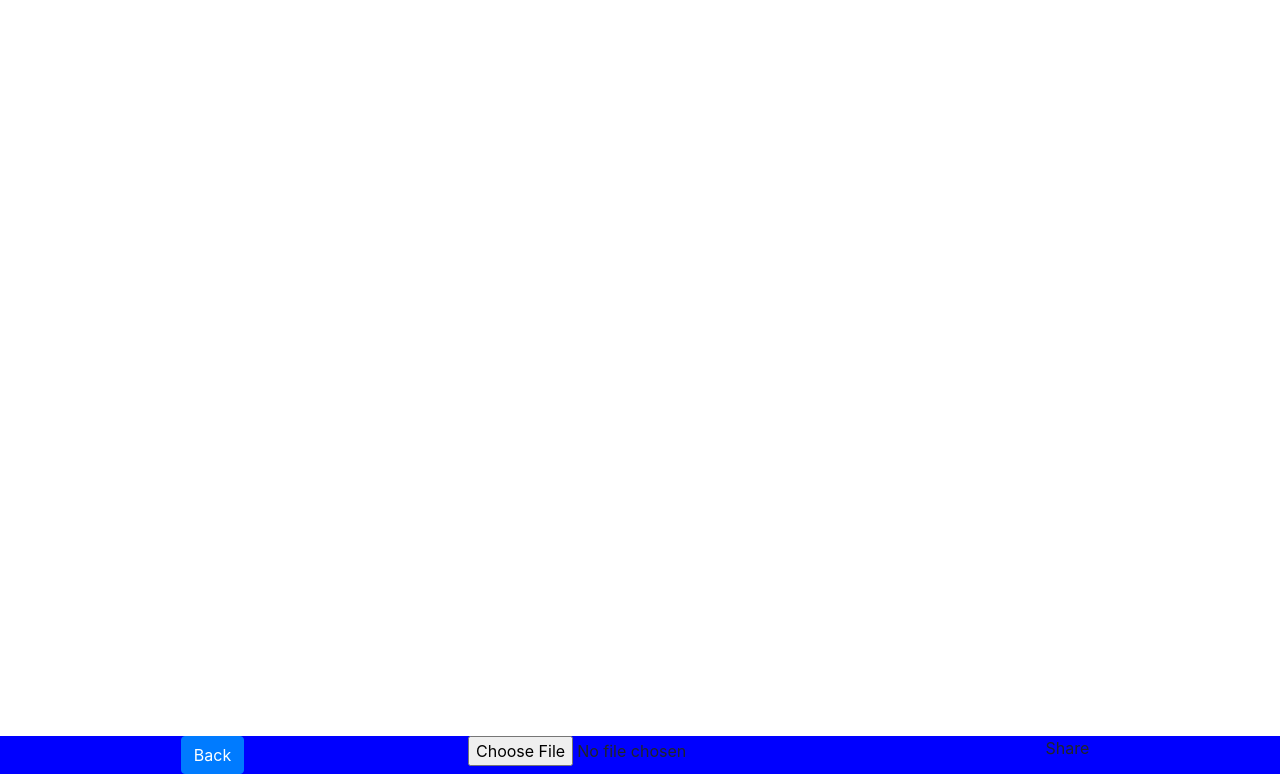
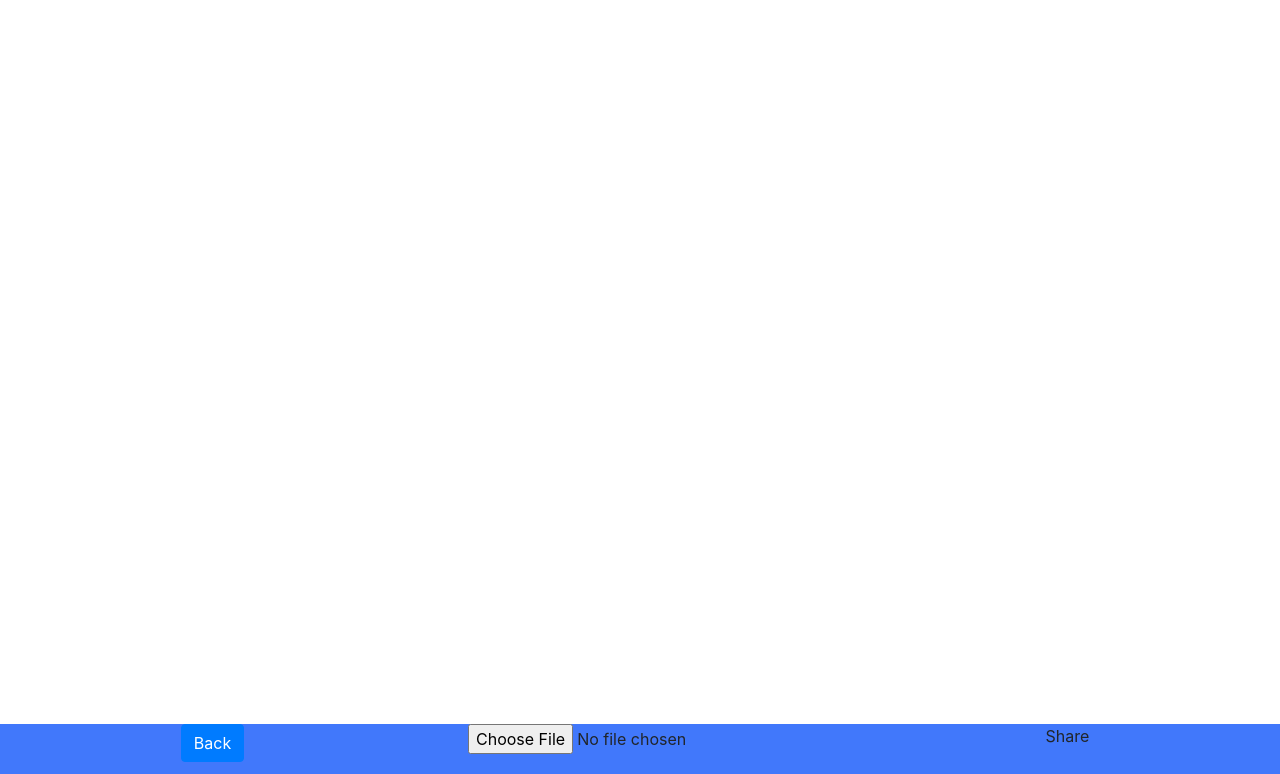
Before and after one commit to AjithKrishnaAccount/ImageFilter, a plain HTML site: page index.html in a window 1280 px wide. Shown: the part 26-800 px from the top of the page. Drawn offline with nearby package versions, Linux system fonts and the light colour scheme.

Commit message:
CSS footer bar

```diff
--- a/css/style.css
+++ b/css/style.css
@@ -4,12 +4,13 @@
 }
 
 .footer {
-  background-color: blue;
+  background-color: #4178fb;
   position: fixed;
   left: 0;
   bottom: 0;
   width: 100%;
   text-align: center;
+  height: 50px;
 }
 
 .center {
```
